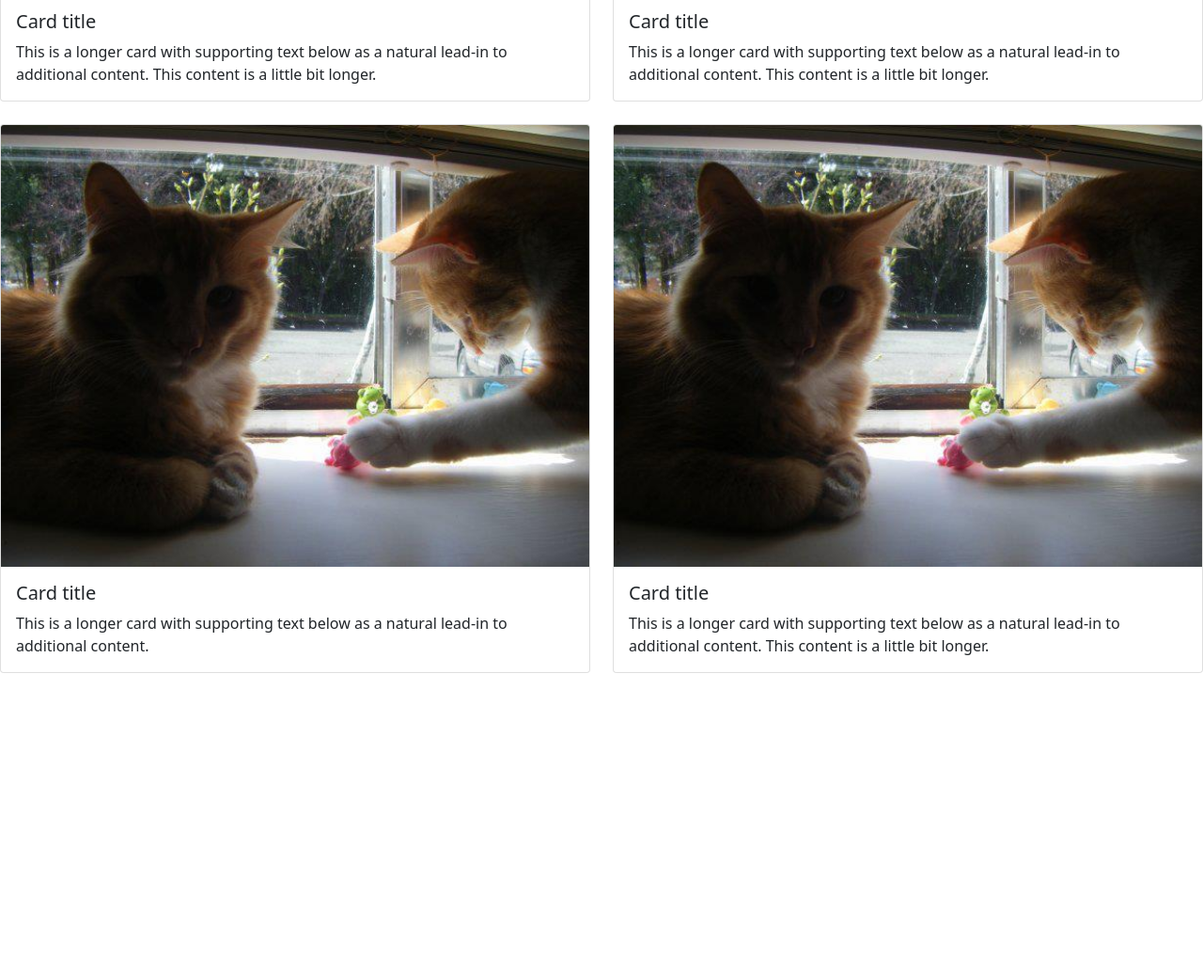
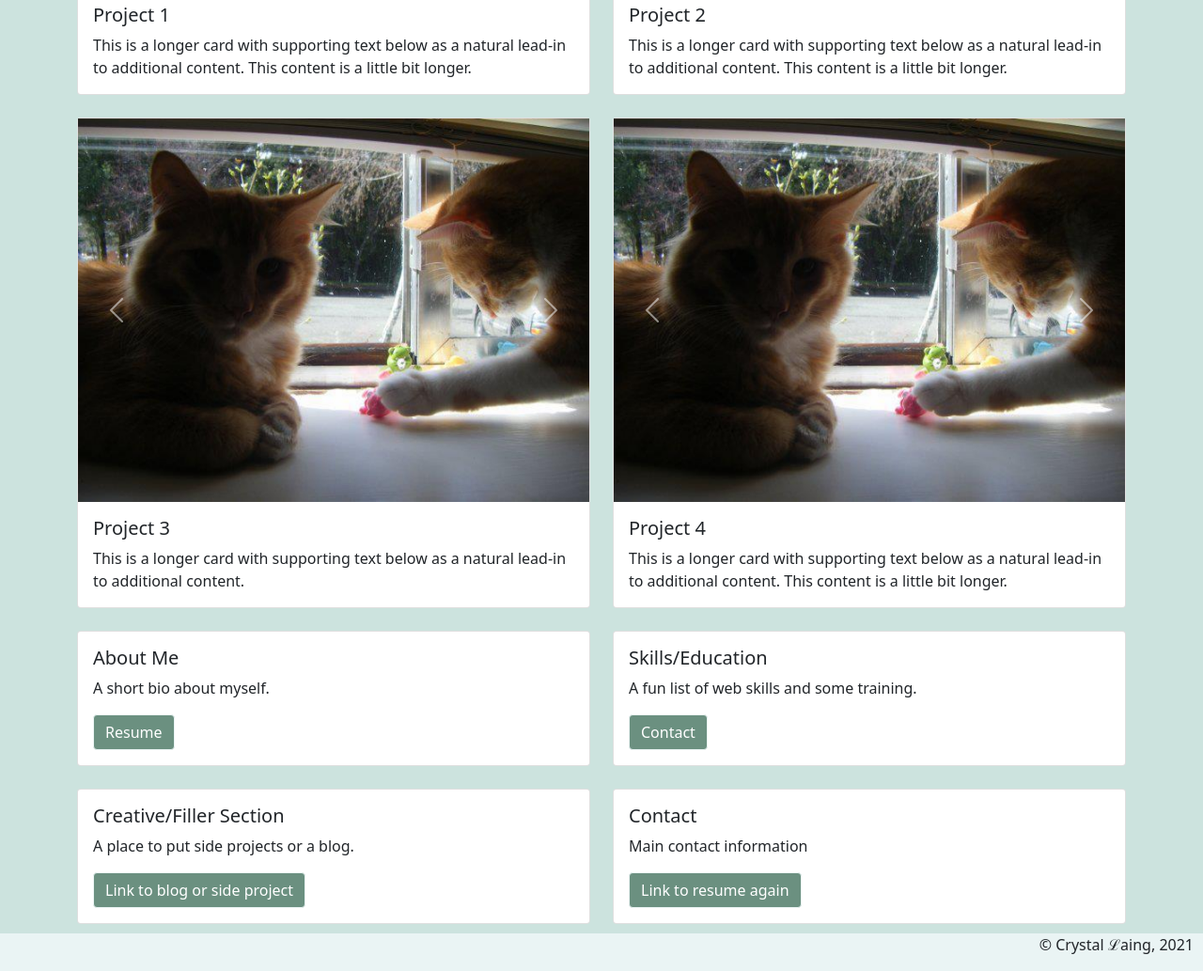
Before and after one commit to cmlaing/portfolio, a plain HTML site: page index.html in a window 1280 px wide. Shown: the part 1059-2092 px from the top of the page at 94% size. Before the commit the page ends 1775 px from the top, so only its background shows below. Drawn offline with nearby package versions, Linux system fonts and the light colour scheme.

Commit message:
bootstrap layout: sections, color
all sections in layout with a bit of a color scheme started. No functional JS yet.

```diff
--- a/css/styles.css
+++ b/css/styles.css
@@ -31,33 +31,35 @@
     --old-lavender: #735d78ff;
 
     /* Current Scheme */
+    --btn: var(--wintergreen-dream);
+    --background: var(--mint-cream-2);
 
 
 }
 
-/* Grid */
+body {
+    background-color: var(--light-cyan);
 
-.grid-container {
-    display: grid;
-    /* grid-template-columns: 1fr 1fr;
-    grid-template-rows: 30px 1fr;
-    grid-template-areas: "head nav"
-                        "main main"
-                        "footer footer"; */
 }
 
-header {
-    grid-area: head;
+.right-align {
+    text-align: right;
+    margin-right: 10px;
+    margin-top: 10px;
 }
 
-nav {
-    grid-area: nav;
-}
-
-main {
-    grid-area: main;
+.navbar,
+footer {
+    background-color: var(--mint-cream);
 }
 
 footer {
-    grid-area: footer;
+    margin-top: 10px;
+    height: 40px;
 }
+
+.btn-custom,
+.btn-custom:hover {
+    background-color: var(--btn);
+    border: 1px solid var(--mint-cream);
+}
--- a/index.html
+++ b/index.html
@@ -9,25 +9,31 @@
     <link rel="stylesheet" href="css/styles.css">
 </head>
 <body>
-    <nav class="navbar fixed-top navbar-expand-lg navbar-light bg-light">
+
+  <!-- Nav Bar-->
+    <nav class="navbar fixed-top navbar-expand-lg navbar-light sticky-lg-top">
         <div class="container-fluid">
-          <a class="navbar-brand" href="#">Navbar</a>
+          <a class="navbar-brand" href="#">My Name</a>
           <button class="navbar-toggler" type="button" data-bs-toggle="collapse" data-bs-target="#navbarNav" aria-controls="navbarNav" aria-expanded="false" aria-label="Toggle navigation">
             <span class="navbar-toggler-icon"></span>
           </button>
           <div class="collapse navbar-collapse" id="navbarNav">
-            <ul class="navbar-nav">
+            <ul class="nav justify-content-center">
               <li class="nav-item">
                 <a class="nav-link active" aria-current="page" href="#">Home</a>
               </li>
               <li class="nav-item">
-                <a class="nav-link" href="#">Features</a>
+                <a class="nav-link" href="#">Projects</a>
               </li>
               <li class="nav-item">
-                <a class="nav-link" href="#">Pricing</a>
+                <a class="nav-link" href="#">About Me</a>
               </li>
               <li class="nav-item">
-                <a class="nav-link disabled" href="#" tabindex="-1" aria-disabled="true">Disabled</a>
+                <a class="nav-link" href="#">Contact</a>
+              </li>
+              <li class="nav-item">
+                <a class="nav-link" href="#">
+                  <button type="button" class="btn-custom btn-primary btn-sm px-4 me-md-2">Resume</button></a>
               </li>
             </ul>
           </div>
@@ -35,7 +41,7 @@
       </nav>
 
 
-    <div class="grid-container">
+    <div class="container">
 
 <!-- Hero -->
         <div class="container col-xxl-8 px-4 py-5">
@@ -44,19 +50,20 @@
                 <img src="monkstein.jpg" class="d-block mx-lg-auto img-fluid" alt="Bootstrap Themes" width="700" height="500" loading="lazy">
               </div>
               <div class="col-lg-6">
-                <h1 class="display-5 fw-bold lh-1 mb-3">Responsive left-aligned hero with image</h1>
-                <p class="lead">Quickly design and customize responsive mobile-first sites with Bootstrap, the world’s most popular front-end open source toolkit, featuring Sass variables and mixins, responsive grid system, extensive prebuilt components, and powerful JavaScript plugins.</p>
+                <h1 class="display-5 fw-bold lh-1 mb-3">Hi, my name is Crystal.</h1>
+                <p class="lead">Here is a catchy tagline about how I make websites.</p>
                 <div class="d-grid gap-2 d-md-flex justify-content-md-start">
-                  <button type="button" class="btn btn-primary btn-lg px-4 me-md-2">Primary</button>
-                  <button type="button" class="btn btn-outline-secondary btn-lg px-4">Default</button>
+                  <button type="button" class="btn-custom btn-primary btn-lg px-4 me-md-2">Resume</button>
+                  <button type="button" class="btn btn-outline-secondary btn-lg px-4">Contact</button>
                 </div>
               </div>
             </div>
           </div>
 
 
-<!--Cards -->
+<!--Project Cards -->
           <div class="row row-cols-1 row-cols-md-2 g-4">
+             <!-- Card 1-->
             <div class="col">
               <div class="card">
                 <!--Slideshow-->
@@ -67,9 +74,6 @@
                       </div>
                       <div class="carousel-item">
                         <img src="tubs.jpg" class="d-block w-100" alt="...">
-                      </div>
-                      <div class="carousel-item">
-                        <img src="monkstein.jpg" class="d-block w-100" alt="...">
                       </div>
                     </div>
                     <button class="carousel-control-prev" type="button" data-bs-target="#carouselExampleFade" data-bs-slide="prev">
@@ -83,34 +87,94 @@
                   </div>
                 <!--End Slideshow-->
                 <div class="card-body">
-                  <h5 class="card-title">Card title</h5>
+                  <h5 class="card-title">Project 1</h5>
                   <p class="card-text">This is a longer card with supporting text below as a natural lead-in to additional content. This content is a little bit longer.</p>
                 </div>
               </div>
             </div>
+            <!-- Card 2-->
             <div class="col">
               <div class="card">
-                <img src="monkstein.jpg" class="card-img-top" alt="...">
+                <!--Slideshow-->
+                <div id="carouselExampleFade" class="carousel slide carousel-fade" data-bs-ride="carousel">
+                  <div class="carousel-inner">
+                    <div class="carousel-item active">
+                      <img src="monkstein.jpg" class="d-block w-100" alt="...">
+                    </div>
+                    <div class="carousel-item">
+                      <img src="tubs.jpg" class="d-block w-100" alt="...">
+                    </div>
+                  </div>
+                  <button class="carousel-control-prev" type="button" data-bs-target="#carouselExampleFade" data-bs-slide="prev">
+                    <span class="carousel-control-prev-icon" aria-hidden="true"></span>
+                    <span class="visually-hidden">Previous</span>
+                  </button>
+                  <button class="carousel-control-next" type="button" data-bs-target="#carouselExampleFade" data-bs-slide="next">
+                    <span class="carousel-control-next-icon" aria-hidden="true"></span>
+                    <span class="visually-hidden">Next</span>
+                  </button>
+                </div>
+              <!--End Slideshow-->
                 <div class="card-body">
-                  <h5 class="card-title">Card title</h5>
+                  <h5 class="card-title">Project 2</h5>
                   <p class="card-text">This is a longer card with supporting text below as a natural lead-in to additional content. This content is a little bit longer.</p>
                 </div>
               </div>
             </div>
+             <!-- Card 3-->
             <div class="col">
               <div class="card">
-                <img src="monkstein.jpg" class="card-img-top" alt="...">
+                <!--Slideshow-->
+                <div id="carouselExampleFade" class="carousel slide carousel-fade" data-bs-ride="carousel">
+                  <div class="carousel-inner">
+                    <div class="carousel-item active">
+                      <img src="monkstein.jpg" class="d-block w-100" alt="...">
+                    </div>
+                    <div class="carousel-item">
+                      <img src="tubs.jpg" class="d-block w-100" alt="...">
+                    </div>
+                  </div>
+                  <button class="carousel-control-prev" type="button" data-bs-target="#carouselExampleFade" data-bs-slide="prev">
+                    <span class="carousel-control-prev-icon" aria-hidden="true"></span>
+                    <span class="visually-hidden">Previous</span>
+                  </button>
+                  <button class="carousel-control-next" type="button" data-bs-target="#carouselExampleFade" data-bs-slide="next">
+                    <span class="carousel-control-next-icon" aria-hidden="true"></span>
+                    <span class="visually-hidden">Next</span>
+                  </button>
+                </div>
+              <!--End Slideshow-->
                 <div class="card-body">
-                  <h5 class="card-title">Card title</h5>
+                  <h5 class="card-title">Project 3</h5>
                   <p class="card-text">This is a longer card with supporting text below as a natural lead-in to additional content.</p>
                 </div>
               </div>
             </div>
+             <!-- Card 4-->
             <div class="col">
               <div class="card">
-                <img src="monkstein.jpg" class="card-img-top" alt="...">
+                <!--Slideshow-->
+                <div id="carouselExampleFade" class="carousel slide carousel-fade" data-bs-ride="carousel">
+                  <div class="carousel-inner">
+                    <div class="carousel-item active">
+                      <img src="monkstein.jpg" class="d-block w-100" alt="...">
+                    </div>
+                    <div class="carousel-item">
+                      <img src="tubs.jpg" class="d-block w-100" alt="...">
+                    </div>
+                  </div>
+                  <button class="carousel-control-prev" type="button" data-bs-target="#carouselExampleFade" data-bs-slide="prev">
+                    <span class="carousel-control-prev-icon" aria-hidden="true"></span>
+                    <span class="visually-hidden">Previous</span>
+                  </button>
+                  <button class="carousel-control-next" type="button" data-bs-target="#carouselExampleFade" data-bs-slide="next">
+                    <span class="carousel-control-next-icon" aria-hidden="true"></span>
+                    <span class="visually-hidden">Next</span>
+                  </button>
+                </div>
+              <!--End Slideshow-->
                 <div class="card-body">
-                  <h5 class="card-title">Card title</h5>
+                  <h5 class="card-title">Project 4</h5>
                   <p class="card-text">This is a longer card with supporting text below as a natural lead-in to additional content. This content is a little bit longer.</p>
                 </div>
               </div>
@@ -118,8 +182,59 @@
           </div>
 
 
+  <!--About Me-->
+<div class="row">
+  <div class="col-sm-6 gy-4">
+    <div class="card">
+      <div class="card-body">
+        <h5 class="card-title">About Me</h5>
+        <p class="card-text">A short bio about myself.</p>
+        <a href="#" class="btn btn-primary btn-custom">Resume</a>
+      </div>
+    </div>
+  </div>
+<!--Skills/Education-->
+  <div class="col-sm-6 gy-4">
+    <div class="card">
+      <div class="card-body">
+        <h5 class="card-title">Skills/Education</h5>
+        <p class="card-text">A fun list of web skills and some training.</p>
+        <a href="#" class="btn btn-primary btn-custom">Contact</a>
+      </div>
+    </div>
+  </div>
+</div>
 
+
+
+<!--Creative-->
+<div class="row">
+  <div class="col-sm-6 gy-4">
+    <div class="card">
+      <div class="card-body">
+        <h5 class="card-title">Creative/Filler Section</h5>
+        <p class="card-text">A place to put side projects or a blog.</p>
+        <a href="#" class="btn btn-primary btn-custom">Link to blog or side project</a>
+      </div>
     </div>
+  </div>
+<!--Contact-->
+  <div class="col-sm-6 gy-4">
+    <div class="card">
+      <div class="card-body">
+        <h5 class="card-title">Contact</h5>
+        <p class="card-text">Main contact information</p>
+        <a href="#" class="btn btn-primary btn-custom">Link to resume again</a>
+      </div>
+    </div>
+  </div>
+</div>
+
+
+</div>
+<footer>
+  <p class="right-align">&copy; Crystal &Lscr;aing, 2021</p>
+</footer>
 
 </body>
 </html>
```
